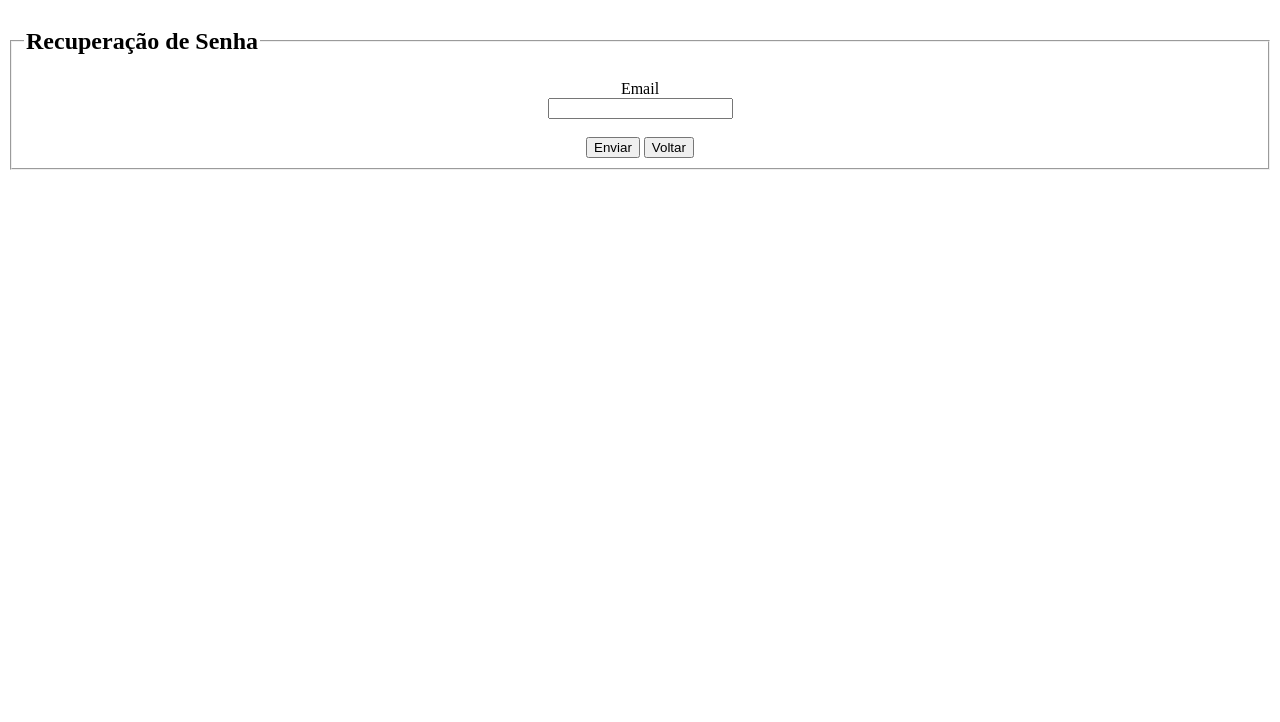
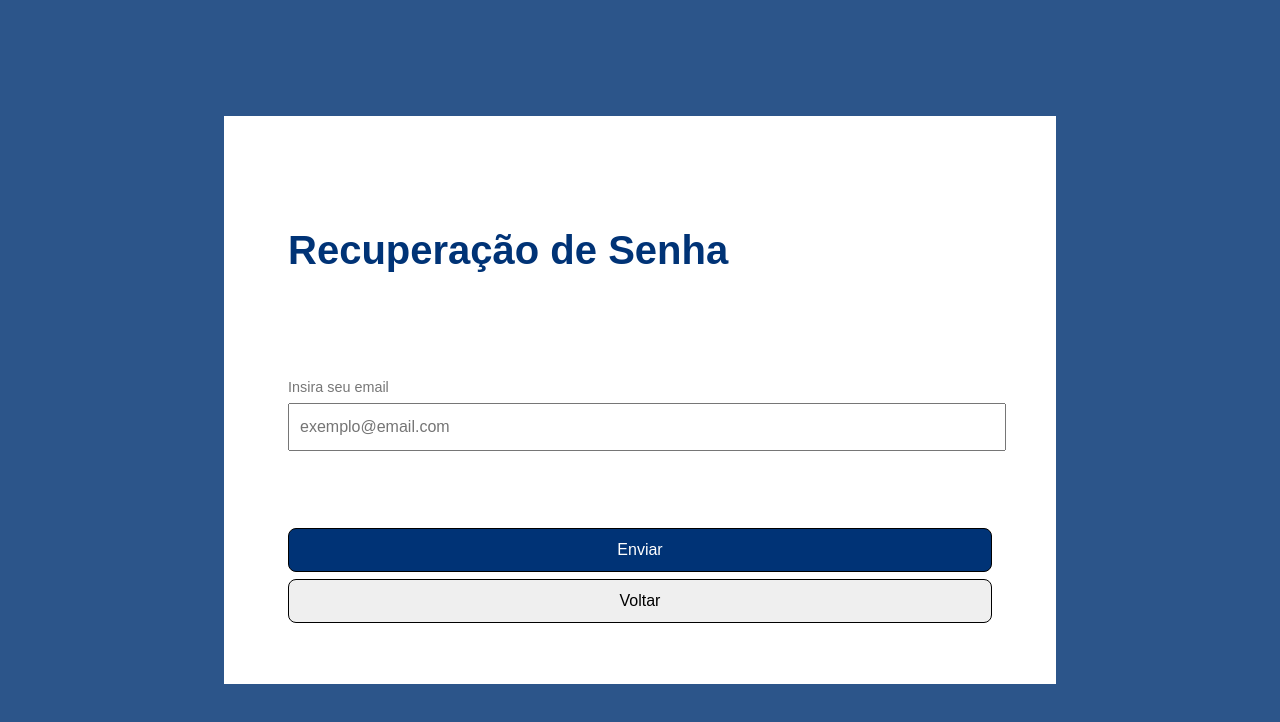
Before and after one commit to LukasPio/ReControle_Web, a plain HTML site: page html/Email_rec.html in a window 1280 px wide. Drawn offline with Linux system fonts and the light colour scheme.

Commit message:
added css

```diff
--- a/html/Email_rec.html
+++ b/html/Email_rec.html
@@ -4,20 +4,30 @@
     <meta charset="UTF-8">
     <meta name="viewport" content="width=device-width, initial-scale=1.0">
     <script type="module" src="../js/services.js"></script>
+    <link rel="stylesheet" href="../css/email_rec.css"></head>
     <title>Recuperação da senha</title>
 </head>
 <body>
-    <center>
-        <fieldset id="r_field">
-            <legend><h2>Recuperação de Senha</h2></legend>
 
-            <SubTitle>Email</SubTitle><br>
-            <input type="email" id="rec_email"><br><br>
 
-            <button id="recuperar">Enviar</button>
+        <div id="r_field">
 
-            <button onclick="window.location.href='../index.html'">Voltar</button>
+            <p class="title">Recuperação de Senha</p>
 
-        </fieldset>
+            <div class="email-container">
+                <p class="sub-title">Insira seu email</p>
+                <input type="email" id="rec_email" placeholder="exemplo@email.com">
+            </div>
+
+
+            <div class="button-container">
+                <button id="recuperar">Enviar</button>
+                <button onclick="window.location.href='../index.html'">Voltar</button>
+            </div>
+
+        </div>
+
+
+
 </body>
 </html>
```
